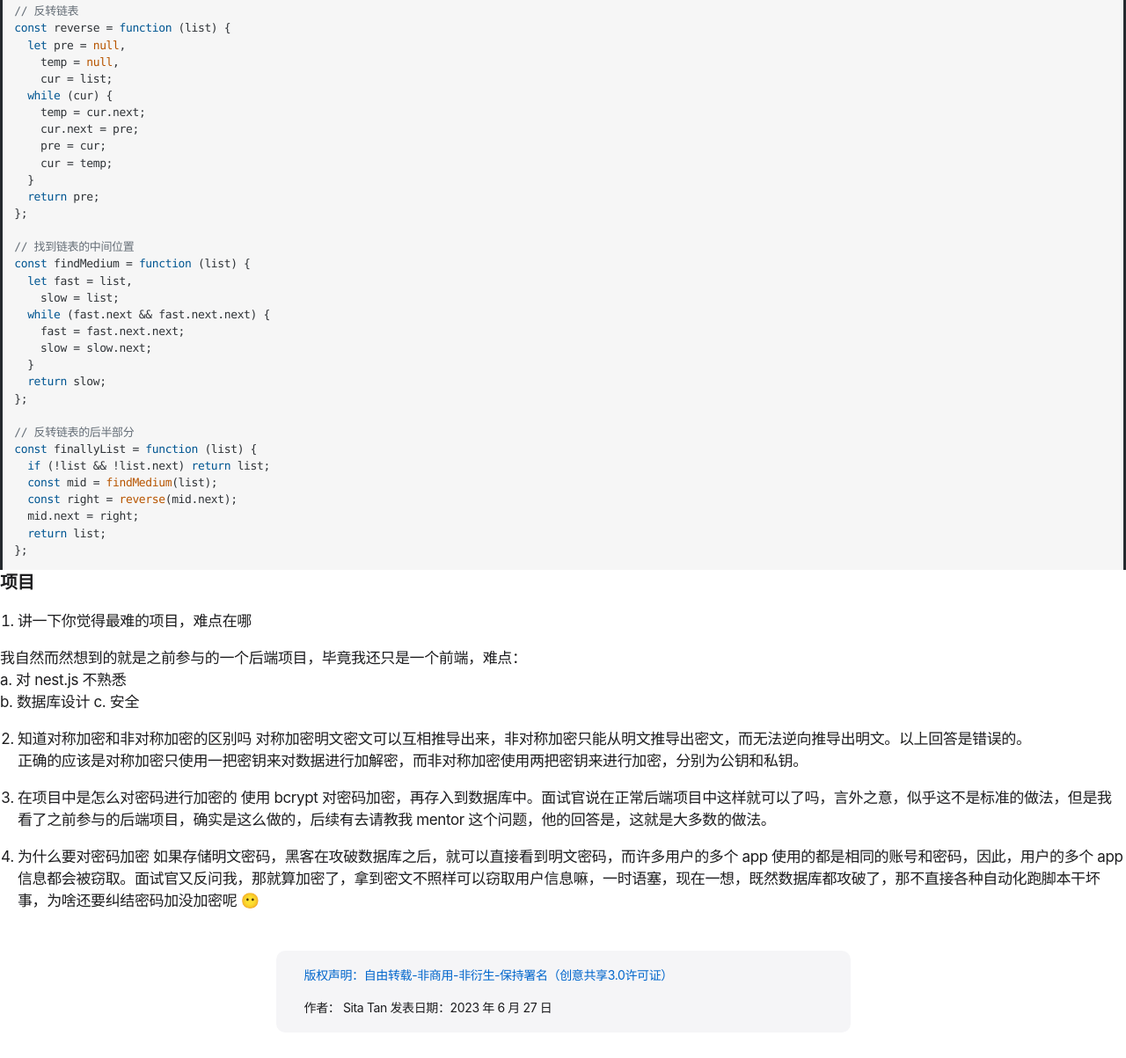
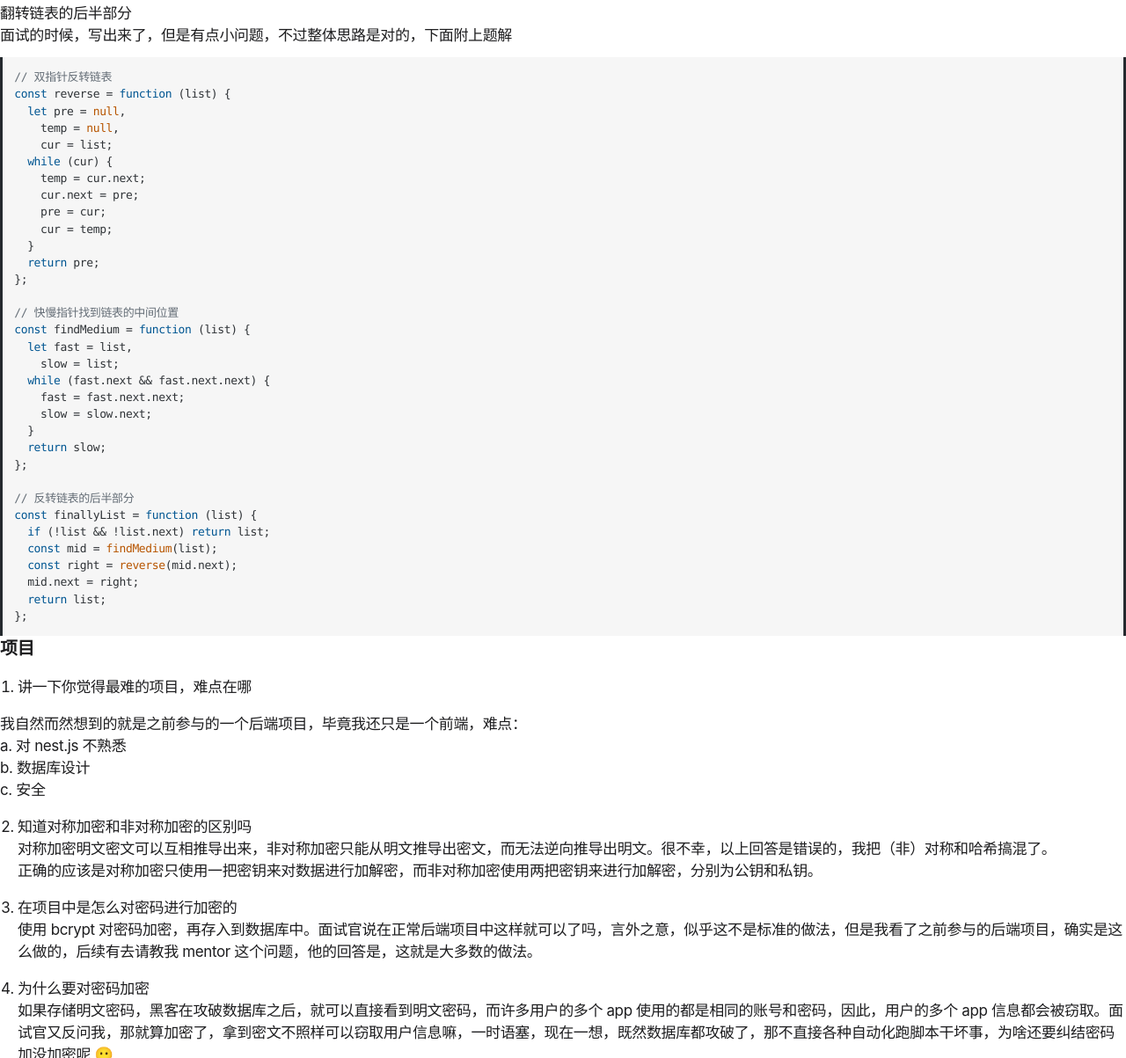
Before and after one commit to adele-ty/Sita-blog, an Astro site: page /posts/write-a-interview-experience in a window 1280 px wide. Shown: the part 986-2189 px from the top of the page at 88% size. Built offline with nearby package versions, Linux system fonts and the light colour scheme; Astro itself is replaced by a stand-in of ours; code samples lack their colours.

Commit message:
fix: format

````diff
--- a/src/pages/posts/write-a-interview-experience.md
+++ b/src/pages/posts/write-a-interview-experience.md
@@ -43,7 +43,7 @@
 面试的时候，写出来了，但是有点小问题，不过整体思路是对的，下面附上题解
 
 ```js
-// 反转链表
+// 双指针反转链表
 const reverse = function (list) {
   let pre = null,
     temp = null,
@@ -57,7 +57,7 @@
   return pre;
 };
 
-// 找到链表的中间位置
+// 快慢指针找到链表的中间位置
 const findMedium = function (list) {
   let fast = list,
     slow = list;
@@ -88,8 +88,8 @@
 c. 安全
 
 2. 知道对称加密和非对称加密的区别吗
-   对称加密明文密文可以互相推导出来，非对称加密只能从明文推导出密文，而无法逆向推导出明文。以上回答是错误的。
-   正确的应该是对称加密只使用一把密钥来对数据进行加解密，而非对称加密使用两把密钥来进行加密，分别为公钥和私钥。
+   对称加密明文密文可以互相推导出来，非对称加密只能从明文推导出密文，而无法逆向推导出明文。很不幸，以上回答是错误的，我把（非）对称和哈希搞混了。
+   正确的应该是对称加密只使用一把密钥来对数据进行加解密，而非对称加密使用两把密钥来进行加解密，分别为公钥和私钥。
 
 3. 在项目中是怎么对密码进行加密的
    使用 bcrypt 对密码加密，再存入到数据库中。面试官说在正常后端项目中这样就可以了吗，言外之意，似乎这不是标准的做法，但是我看了之前参与的后端项目，确实是这么做的，后续有去请教我 mentor 这个问题，他的回答是，这就是大多数的做法。
````
